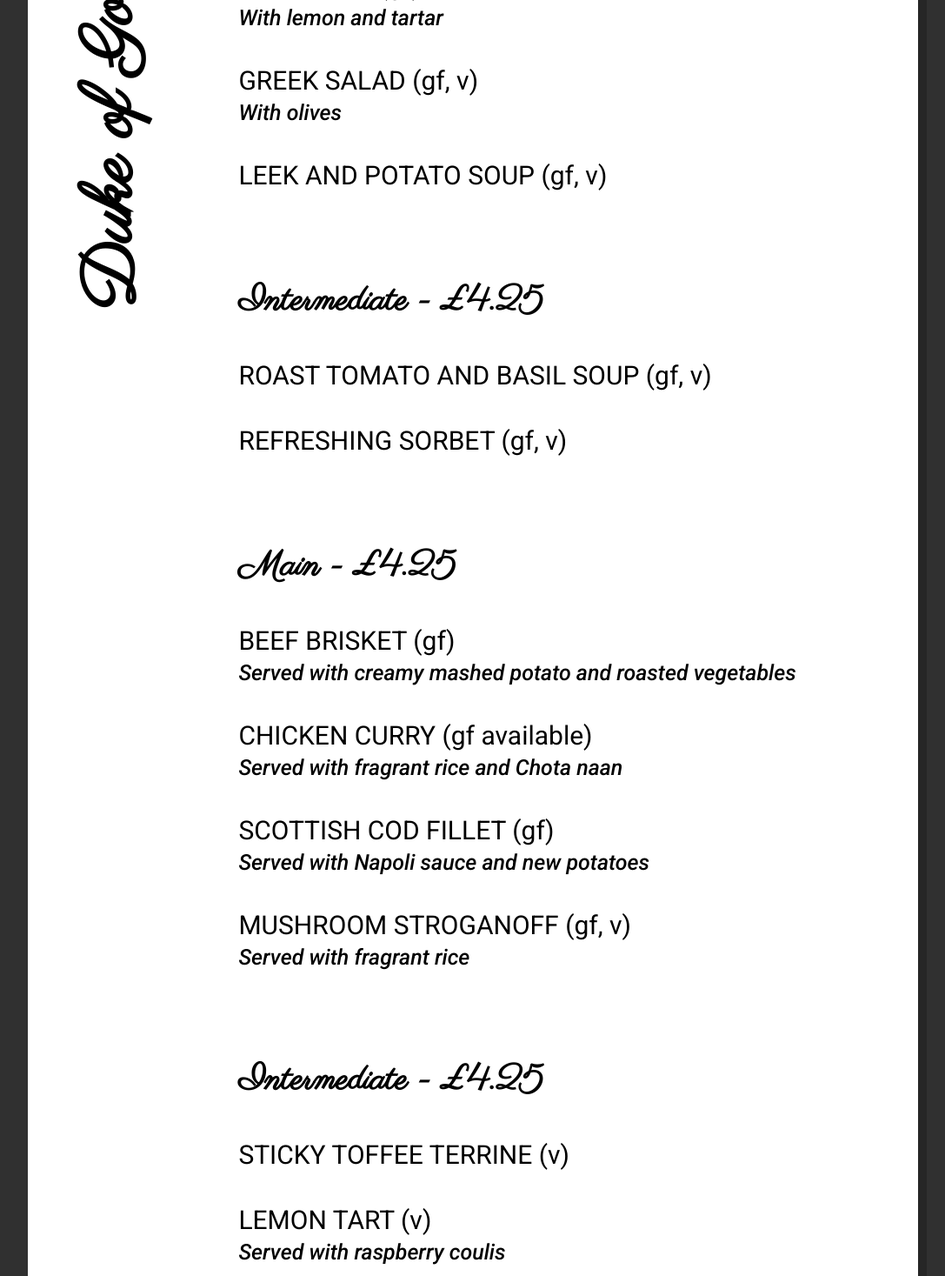
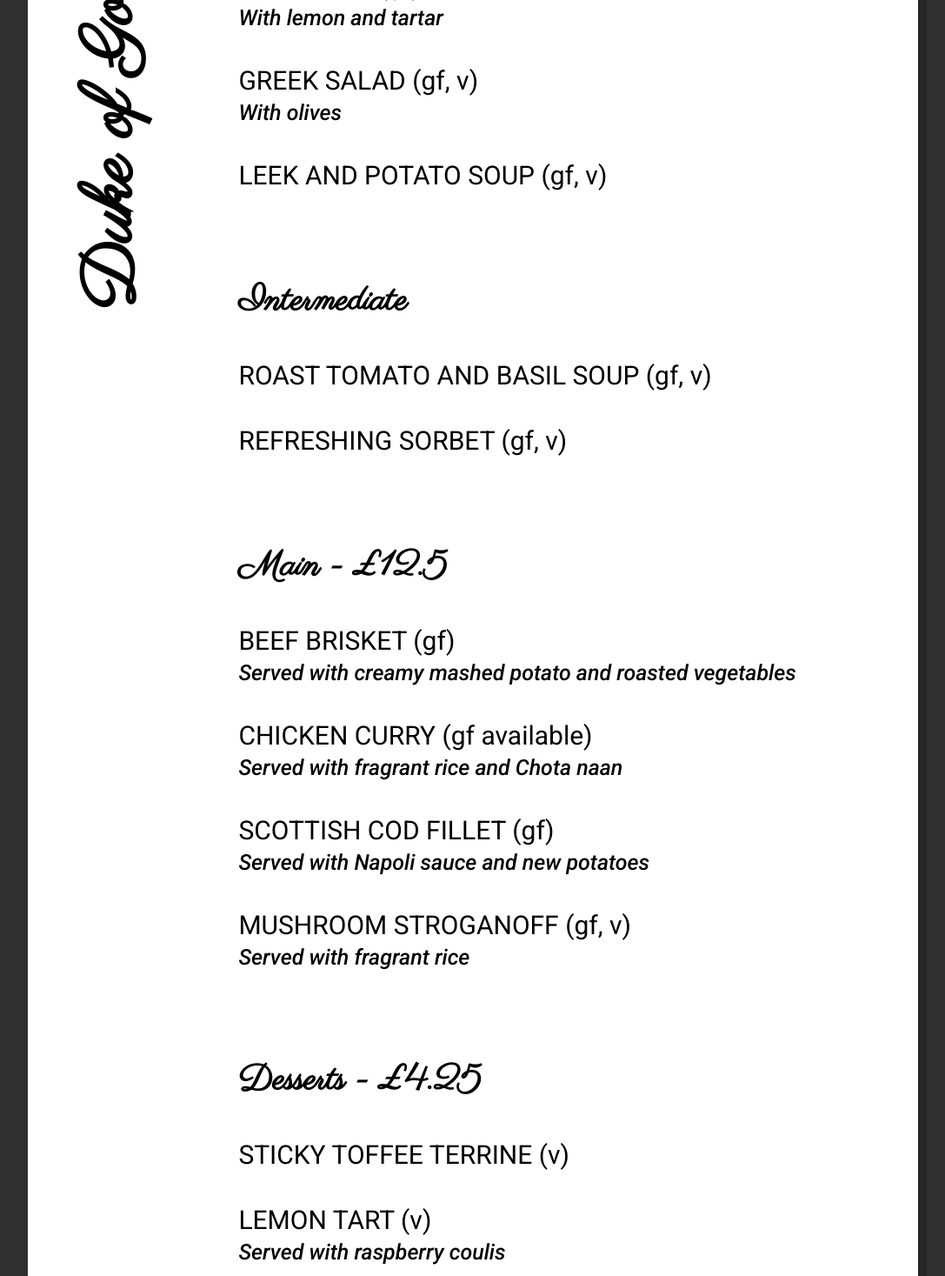
Before and after one commit to paul172v/duke-of-gordon-menu, a React (Vite) app: page / in a window 1280 px wide. Shown: the part 393-1860 px from the top of the page at 87% size, without its empty margins (96-1183 px from the left). Built offline with nearby package versions, Linux system fonts and the light colour scheme.

Commit message:
added a build for netlify

```diff
--- a/dev/menus.ts
+++ b/dev/menus.ts
@@ -5,7 +5,7 @@ type MenuItem = {
 };
 
 // Function to initialize menu items
-const createMenuItems = (items): MenuItem[] => {
+const createMenuItems = (items: MenuItem[]): MenuItem[] => {
   return items.map((item) => ({
     name: item.name,
     dietary: item.dietary ?? null,
--- a/src/App.tsx
+++ b/src/App.tsx
@@ -20,18 +20,20 @@ function App() {
             sectionPrice={4.25}
             menu={menus.startersArr}
           />
-          <Section
-            sectionName="Intermediate"
-            sectionPrice={4.25}
-            menu={menus.intermediateArr}
-          />
+          {menus.intermediateArr.length > 0 && (
+            <Section
+              sectionName="Intermediate"
+              sectionPrice={null}
+              menu={menus.intermediateArr}
+            />
+          )}
           <Section
             sectionName="Main"
-            sectionPrice={4.25}
+            sectionPrice={12.5}
             menu={menus.mainsArr}
           />
           <Section
-            sectionName="Intermediate"
+            sectionName="Desserts"
             sectionPrice={4.25}
             menu={menus.dessertsArr}
           />
```
